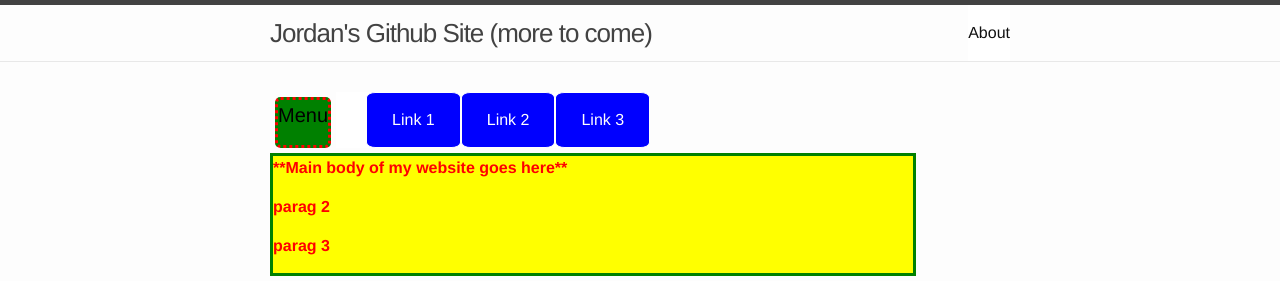
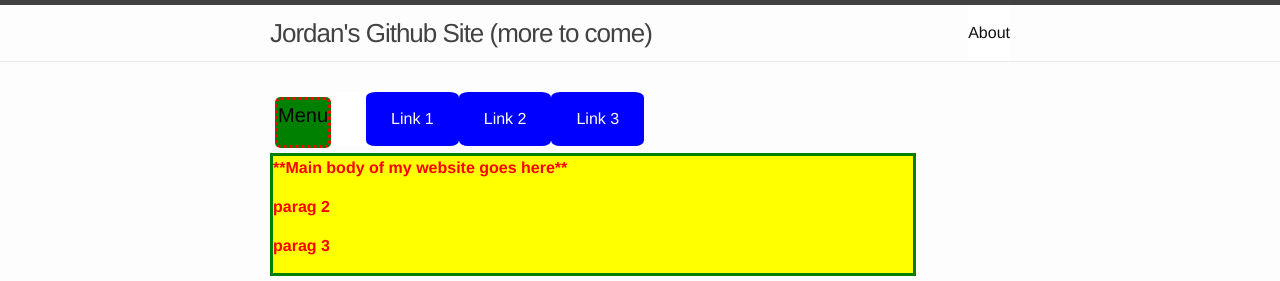
Before and after one commit to Jordanpb/codeacademyTest, a Jekyll site: the page built from index.html, in a window 1280 px wide. Shown: the top 281 px of the page. Built offline with Jekyll 4.4.1, drawn with Linux system fonts in a browser that asks for light colours.

Commit message:
Update _layout.scss

```diff
--- a/_sass/_layout.scss
+++ b/_sass/_layout.scss
@@ -5,9 +5,9 @@
 //BEGIN BORROWED CSS FOR DROP DOWN MENU
  nav {background:#FFF;float:left;}
  nav ul {text-align:center;}
- nav ul li {float:left;display:inline;background-color:blue;font-weight:20;border:1px solid #FFFFFF;border-radius:10%;}
+ nav ul li {float:left;display:inline;background-color:blue;font-weight:20;border:0px solid #FFFFFF;border-radius:10%;}
  nav ul li:hover {background:#E6E6E6}
- nav ul li a {display:block;padding:15px 25px;color:#ffffff;}
+ nav ul li a {display:block;padding:15px 25px;color:#FFFFFF;}
  nav ul li a:hover {text-decoration: none;font-weight:bold;}
  nav ul li ul {position:absolute;width:110px;background:#FFF;}
  nav ul li ul li {width:110px;}
```
